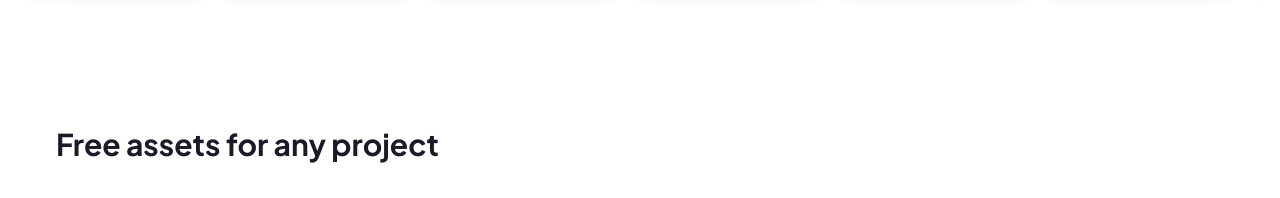
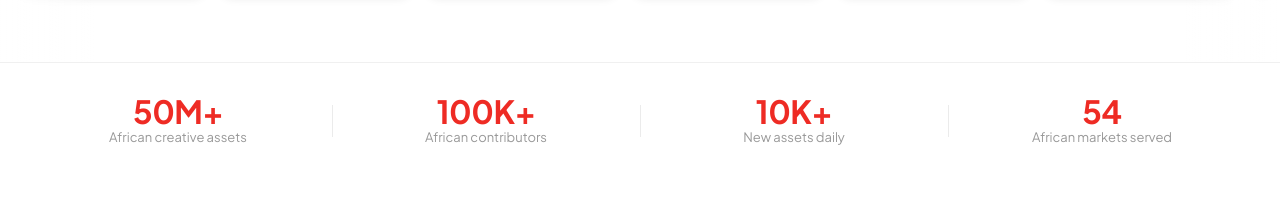
Before and after one commit to atam-git/234photos-frontend, a Next.js app: page / in a window 1280 px wide. Shown: the part 754-952 px from the top of the page. Built offline with nearby package versions, Linux system fonts and the light colour scheme.

Commit message:
Extract stats section into reusable StatsBar component

```diff
--- a/src/app/page.tsx
+++ b/src/app/page.tsx
@@ -1,5 +1,6 @@
 import { Header } from '@/components/shared/Header'
 import { Hero } from '@/components/shared/Hero'
+import { StatsBar } from '@/components/shared/StatsBar'
 import { FreeAssets } from '@/components/shared/FreeAssets'
 import { EditorChoice } from '@/components/shared/EditorChoice'
 import { Collections } from '@/components/shared/Collections'
@@ -13,34 +14,10 @@ export default function HomePage() {
       <Header />
       <main className="flex-1">
         <Hero />
+        <StatsBar />
         <FreeAssets />
         <EditorChoice />
         <Collections />
-
-        {/* Stats Section */}
-        <section className="bg-white py-16">
-          <div className="container mx-auto px-4">
-            <div className="grid grid-cols-2 md:grid-cols-4 gap-8 text-center">
-              <div>
-                <div className="text-4xl font-bold text-primary mb-2">1M+</div>
-                <div className="text-gray-600">Assets</div>
-              </div>
-              <div>
-                <div className="text-4xl font-bold text-primary mb-2">50K+</div>
-                <div className="text-gray-600">Contributors</div>
-              </div>
-              <div>
-                <div className="text-4xl font-bold text-primary mb-2">100K+</div>
-                <div className="text-gray-600">Downloads</div>
-              </div>
-              <div>
-                <div className="text-4xl font-bold text-primary mb-2">54</div>
-                <div className="text-gray-600">Countries</div>
-              </div>
-            </div>
-          </div>
-        </section>
-
         <BlogSection />
         <CTASection />
       </main>
--- /dev/null
+++ b/src/components/shared/StatsBar.tsx
@@ -0,0 +1,33 @@
+const stats = [
+  { value: '50M+', label: 'African creative assets' },
+  { value: '100K+', label: 'African contributors' },
+  { value: '10K+', label: 'New assets daily' },
+  { value: '54', label: 'African markets served' },
+]
+
+export function StatsBar() {
+  return (
+    <section className="bg-white border-t border-[#F0F0F0]">
+      <div className="max-w-[1280px] mx-auto px-6">
+        <div className="flex flex-wrap">
+          {stats.map((stat, index) => (
+            <div
+              key={stat.label}
+              className="flex-1 min-w-[140px] flex flex-col items-center justify-center gap-1 py-8 px-3 relative"
+            >
+              {index > 0 && (
+                <div className="absolute left-0 top-1/2 -translate-y-1/2 w-px h-8 bg-[#EBEBEB]" />
+              )}
+              <span className="text-[#EE2B24] text-[32px] font-bold leading-none tracking-[-0.5px]">
+                {stat.value}
+              </span>
+              <span className="text-[#999] text-[13px] font-normal leading-[1.35] text-center">
+                {stat.label}
+              </span>
+            </div>
+          ))}
+        </div>
+      </div>
+    </section>
+  )
+}
```
